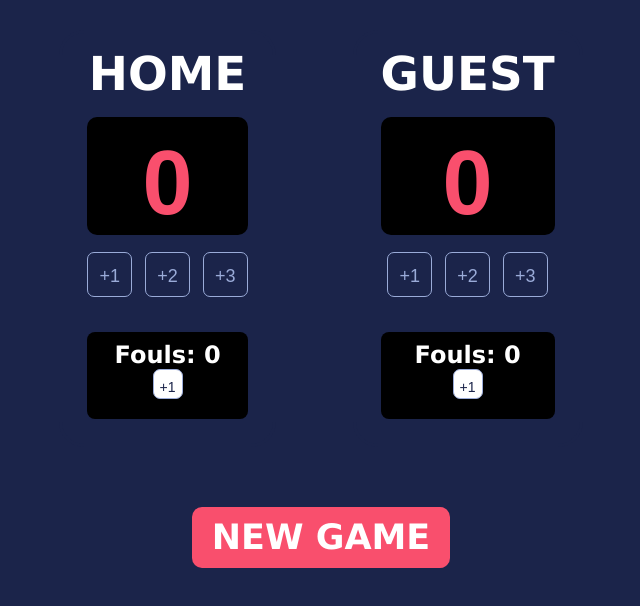
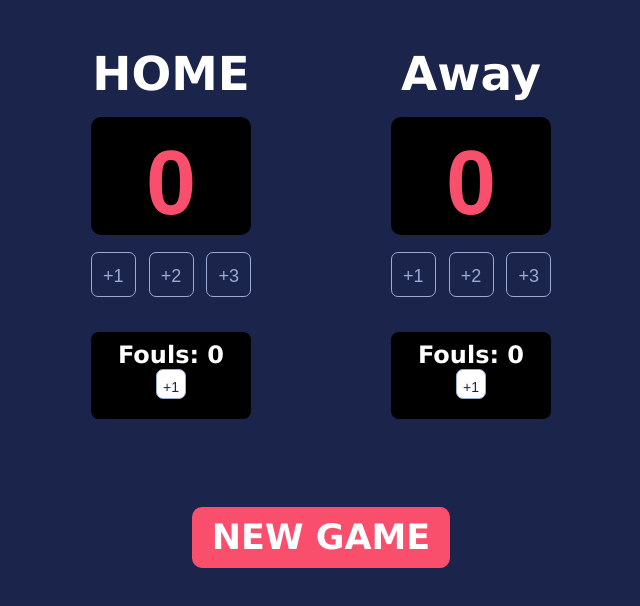
Before and after one commit to reboot-2020/Scoreboard, a website built with Vite: page index.html in a window 1280 px wide. Shown: the whole page, without its empty margins (319-959 px from the left). Built offline with nearby package versions, Linux system fonts and the light colour scheme; a web font is replaced by a local one.

Commit message:
Change 'Guest' h3 header to 'Away"

```diff
--- a/index.html
+++ b/index.html
@@ -21,7 +21,7 @@
             </div>
 
             <div class="guest-wrapper">
-                <h3 class="teams">GUEST</h3>
+                <h3 class="teams">Away</h3>
                 <h4 id="guest-score" class="score">0</h4>
                 <div class="score-btn-wrapper">
                     <button class="btn score-btn" onclick="guestPlusOne()">+1</button>
```
